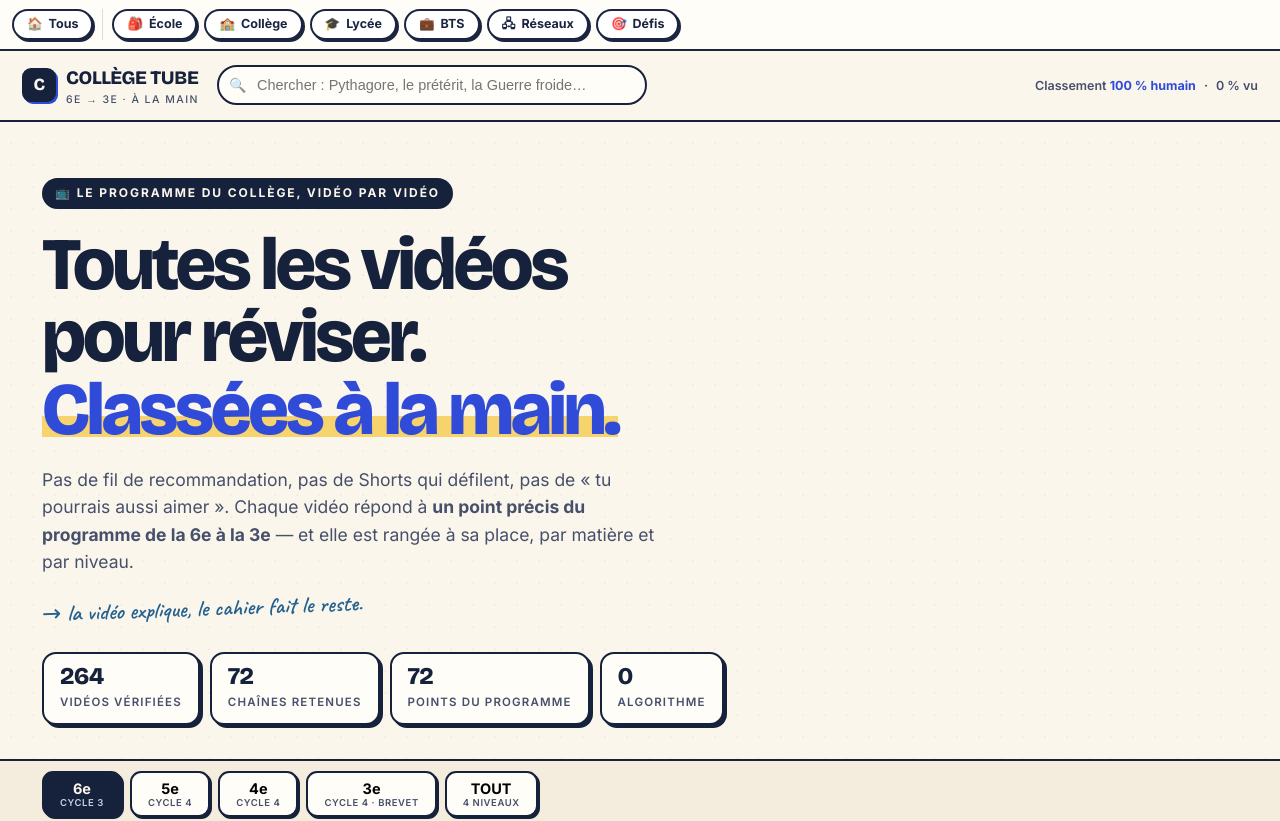
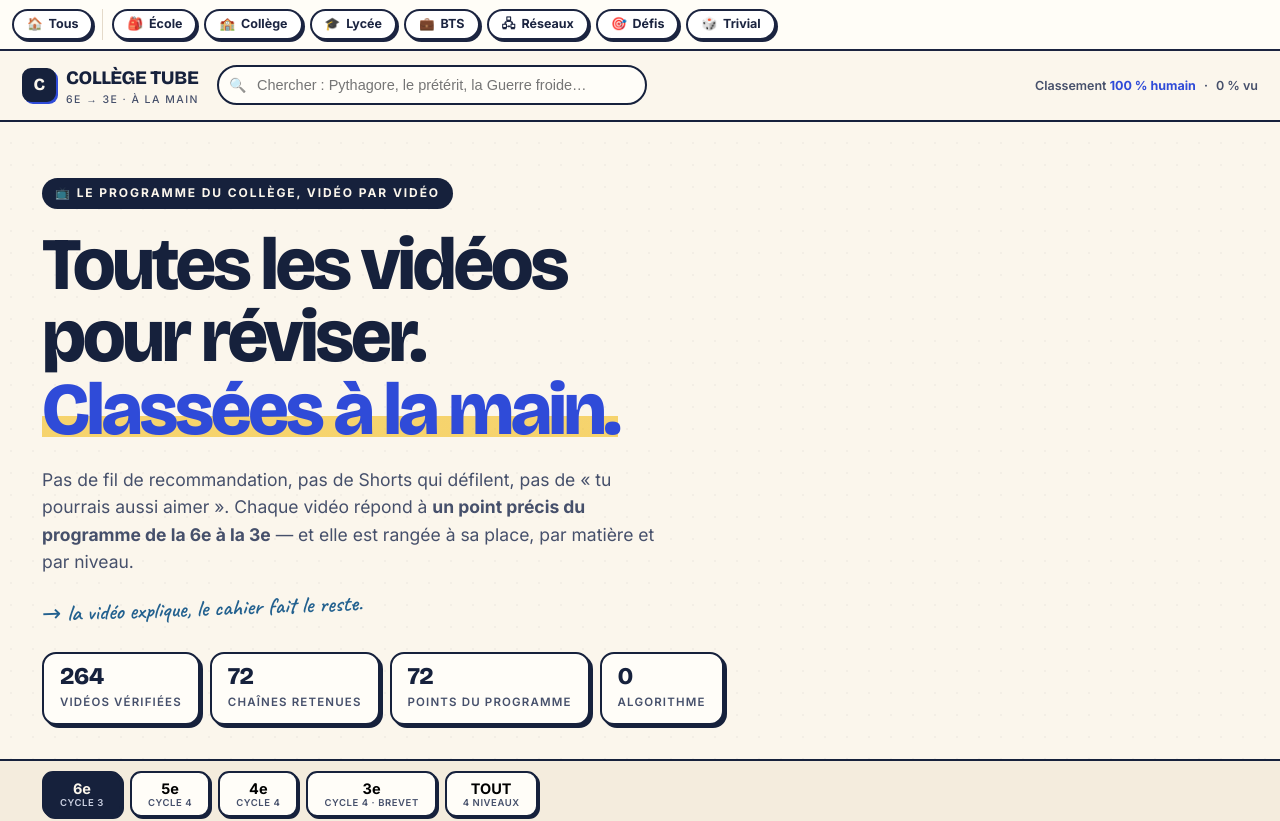
Before and after one commit to hassanijacques-boop/college-tube, a plain HTML site: page index.html in a window 1280 px wide. Shown: the top 821 px of the page. Drawn offline with nearby package versions, Linux system fonts and the light colour scheme.

Commit message:
Pastille Trivial dans la barre

```diff
--- a/index.html
+++ b/index.html
@@ -207,7 +207,7 @@ footer b{color:var(--ink)}
   background:linear-gradient(90deg,rgba(255,253,247,0),#FFFDF7 78%);border-radius:0}
 @media(max-width:620px){.tubebar{padding:8px 10px;gap:6px}.tubebar a{padding:6px 11px;font-size:11.5px}}
 </style>
-<nav class="tubebar" aria-label="Navigation entre les sites"><a href="https://hassanijacques-boop.github.io/tube/" title="l'ensemble des niveaux"><span class="num">🏠</span>Tous</a><span class="sep"></span><a href="https://hassanijacques-boop.github.io/ecoletube/" title="CP → CM2"><span class="num">🎒</span>École</a><a href="https://hassanijacques-boop.github.io/college-tube/" on aria-current="page" title="6e → 3e"><span class="num">🏫</span>Collège</a><a href="https://hassanijacques-boop.github.io/lycee-tube/" title="2de → Tle"><span class="num">🎓</span>Lycée</a><a href="https://hassanijacques-boop.github.io/bts-tube/" title="GME"><span class="num">💼</span>BTS</a><a href="https://hassanijacques-boop.github.io/reseaux-tube/" title="TSRS"><span class="num">🖧</span>Réseaux</a><a href="https://hassanijacques-boop.github.io/defi-ecole/" title="réviser en jouant"><span class="num">🎯</span>Défis</a><span class="fade"></span></nav>
+<nav class="tubebar" aria-label="Navigation entre les sites"><a href="https://hassanijacques-boop.github.io/tube/" title="l'ensemble des niveaux"><span class="num">🏠</span>Tous</a><span class="sep"></span><a href="https://hassanijacques-boop.github.io/ecoletube/" title="CP → CM2"><span class="num">🎒</span>École</a><a href="https://hassanijacques-boop.github.io/college-tube/" on aria-current="page" title="6e → 3e"><span class="num">🏫</span>Collège</a><a href="https://hassanijacques-boop.github.io/lycee-tube/" title="2de → Tle"><span class="num">🎓</span>Lycée</a><a href="https://hassanijacques-boop.github.io/bts-tube/" title="GME"><span class="num">💼</span>BTS</a><a href="https://hassanijacques-boop.github.io/reseaux-tube/" title="TSRS"><span class="num">🖧</span>Réseaux</a><a href="https://hassanijacques-boop.github.io/defi-ecole/" title="réviser en jouant"><span class="num">🎯</span>Défis</a><a href="https://hassanijacques-boop.github.io/defi-ecole/trivial.html" title="Le Trivial des questions générales"><span class="num">🎲</span>Trivial</a><span class="fade"></span></nav>
 
 <header class="top">
   <div class="brand"><span class="mark">C</span><span>COLLÈGE TUBE<small>6e → 3e · à la main</small></span></div>
```
Also changed, not shown: template.html (+1 -1 lines).
